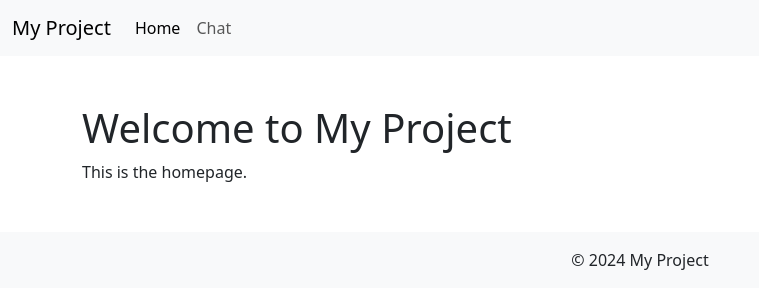
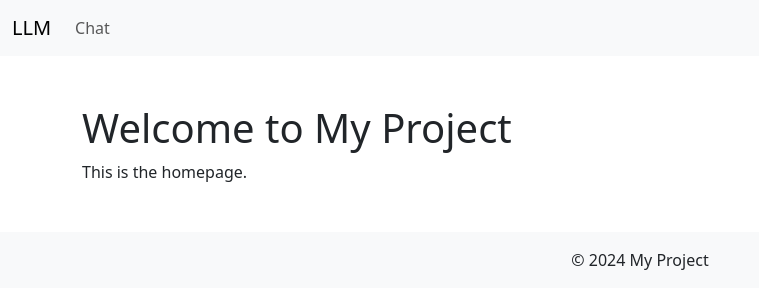
Before and after one commit to rexileer/DRF_channels, a Django app: page / in a window 1280 px wide. Shown: the top 300 px of the page, without its empty margins (0-759 px from the left). Run offline with Django 5.2, Linux system fonts and the light colour scheme.

Commit message:
Update base.html
hyperlink on navbar buttons to index

```diff
--- a/myproject/templates/base.html
+++ b/myproject/templates/base.html
@@ -12,15 +12,12 @@
     <!-- Navbar -->
     <nav class="navbar navbar-expand-lg navbar-light bg-light">
         <div class="container-fluid">
-            <a class="navbar-brand" href="#">My Project</a>
+            <a class="navbar-brand" href="{% url 'index' %}">LLM</a>
             <button class="navbar-toggler" type="button" data-bs-toggle="collapse" data-bs-target="#navbarNav" aria-controls="navbarNav" aria-expanded="false" aria-label="Toggle navigation">
                 <span class="navbar-toggler-icon"></span>
             </button>
             <div class="collapse navbar-collapse" id="navbarNav">
                 <ul class="navbar-nav">
-                    <li class="nav-item">
-                        <a class="nav-link active" aria-current="page" href="#">Home</a>
-                    </li>
                     <li class="nav-item">
                         <a class="nav-link" href="{% url 'chat' %}">Chat</a>
                     </li>
```
